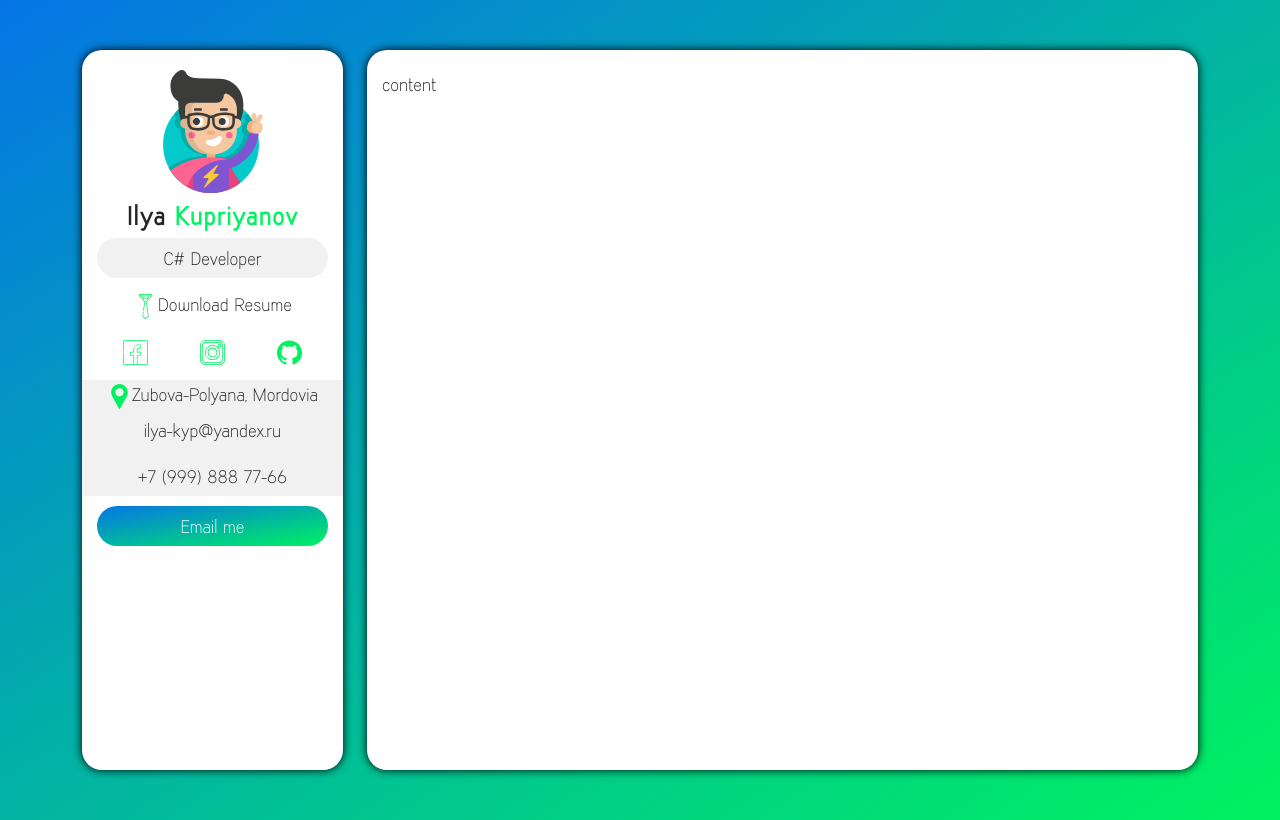
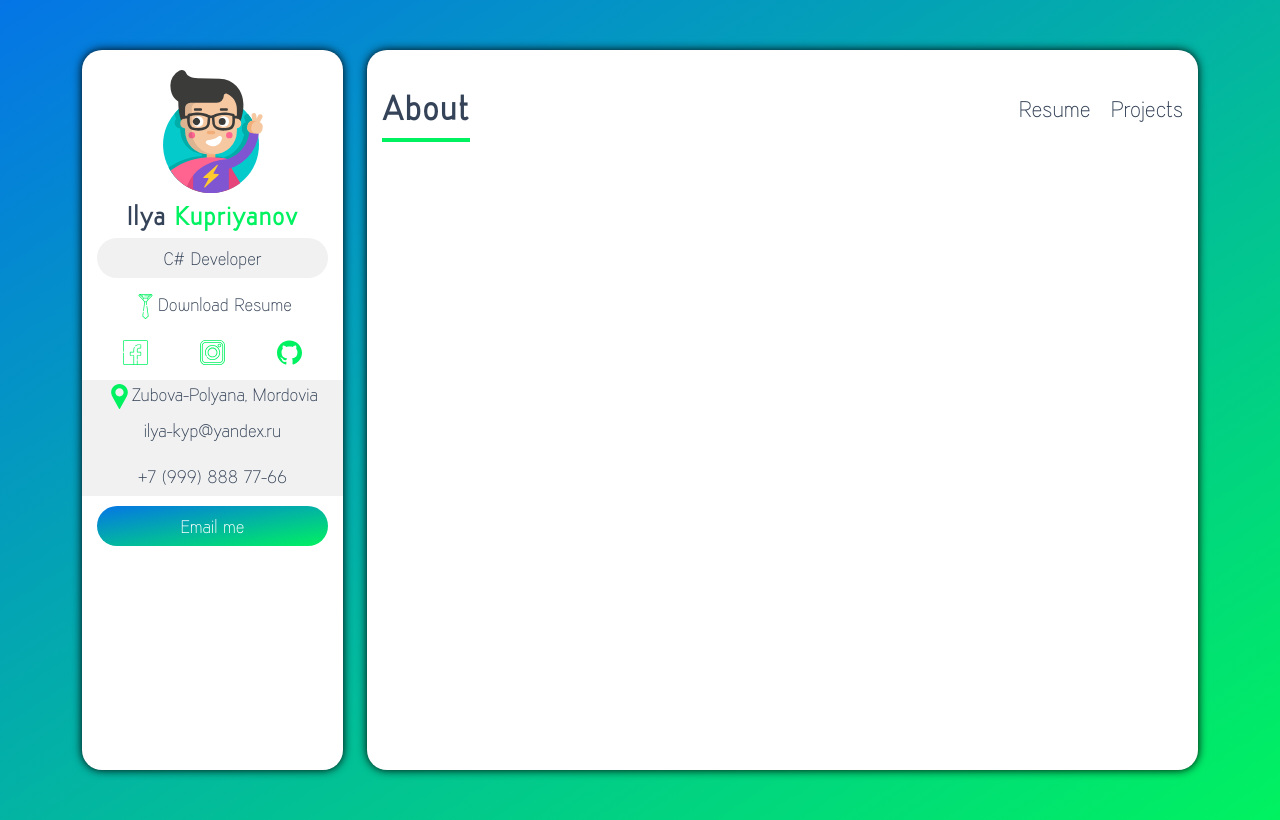
Before and after one commit to Kuprich/Kupri4.Portfolio, a React (Create React App) app: page / in a window 1280 px wide. Built offline with nearby package versions, Linux system fonts and the light colour scheme.

Commit message:
Created navbar component

```diff
--- a/src/App.js
+++ b/src/App.js
@@ -1,5 +1,6 @@
 import React from 'react';
 import Sidebar from './components/Sidebar'
+import Navbar from './components/Navbar';
 
 function App() {
   return (
@@ -8,12 +9,16 @@ function App() {
         <div className="row">
 
           <div className="col-lg-3">
-              <Sidebar />
+
+            <Sidebar />
+
           </div>
 
           <div className="col-lg-9">
             <div className="app__content">
-              content
+
+              <Navbar />
+
             </div>
           </div>
 
--- /dev/null
+++ b/src/components/Navbar.js
@@ -0,0 +1,31 @@
+import React, { useState } from 'react';
+
+const Navbar = () => {
+
+    const [active, setActive] = useState('About')
+
+    return (
+        <div className="navbar">
+            <div className="navbar__active">
+                {active}
+            </div>
+
+            <div className="navbar__items">
+
+                {active !== 'About' &&
+                    <div className="navbar__item" onClick={() => setActive('About')}>About</div>
+                }
+                {active !== 'Resume'
+                    ? <div className="navbar__item" onClick={() => setActive('Resume')}>Resume</div>
+                    : null
+                }
+                {active !== 'Projects' &&
+                    <div className="navbar__item" onClick={() => setActive('Projects')}>Projects</div>
+                }
+
+            </div>
+        </div>
+    )
+}
+
+export default Navbar
--- a/src/scss/index.scss
+++ b/src/scss/index.scss
@@ -46,7 +46,7 @@ $sizes: (
 $light-gray: #f1f1f1;
 $green: #00F260;
 $blue: #0575E6;
-$black: #242424;
+$black: #354358;
 
 a,
 a:link,
@@ -154,3 +154,27 @@ body {
         cursor: pointer;
     }
 }
+
+.navbar{
+    &__active{
+        font-size: 40px;
+        font-family: "KalyantDemoBold";
+        color: #354358;
+        border-bottom: 4px solid $green;
+    }
+
+    &__items{
+        display: flex;
+    }
+
+    &__item{
+        margin-left: 20px;
+        text-decoration: none;
+        font-size: 25px;
+        cursor: pointer;
+        transition: color 0.4s;
+    }
+    &__item:hover{
+        color: #000;
+    }
+}
```
